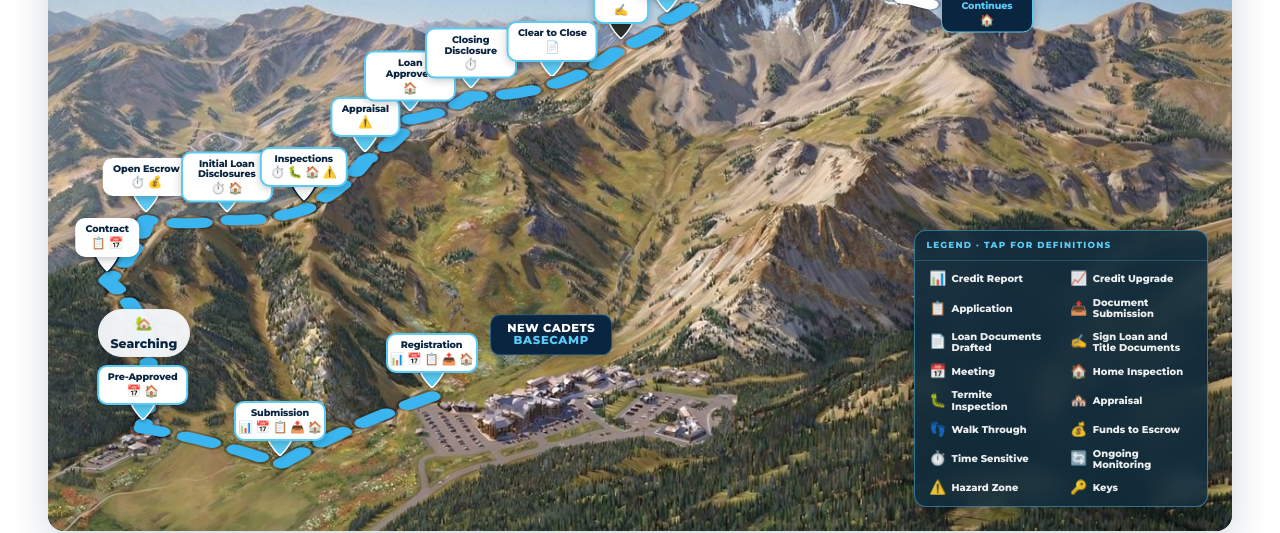
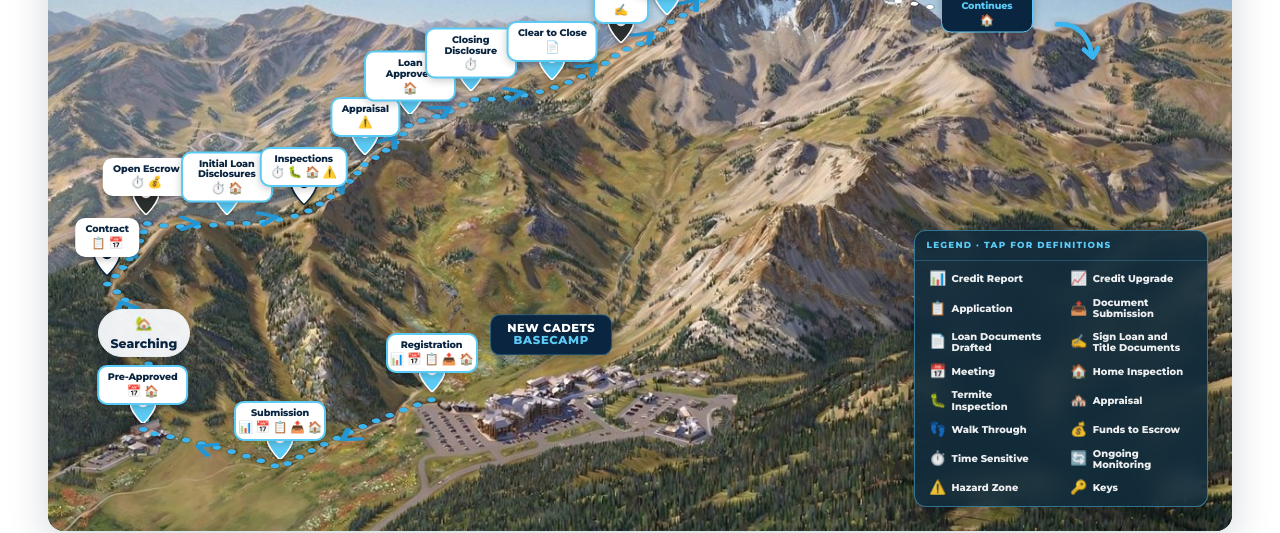
Before and after one commit to darynfillis/darynfillis-website, a plain HTML site: page journey-v2.html in a window 1280 px wide. Shown: the part 674-1207 px from the top of the page. Drawn offline with Linux system fonts and the light colour scheme.

Commit message:
Add files via upload

```diff
--- a/journey-v2.html
+++ b/journey-v2.html
@@ -1363,6 +1363,7 @@ html{-webkit-text-size-adjust:100%;}
 .map-pin.party-neo    { --pin-fill: #5bcbf5; --pin-stroke: #ffffff; --pin-ring: #ffffff; }
 .map-pin.party-agent  { --pin-fill: #ffffff; --pin-stroke: #0A2540; --pin-ring: #0A2540; }
 .map-pin.party-escrow { --pin-fill: #2b2f2e; --pin-stroke: #ffffff; --pin-ring: #ffffff; }
+.map-pin.party-moveIn { --pin-fill: #7c3aed; --pin-stroke: #ffffff; --pin-ring: #ffffff; }
 .map-pin.party-neutral{ --pin-fill: #9ca3af; --pin-stroke: #ffffff; --pin-ring: #ffffff; }
 
 /* ── MAP CARDS (labeled stage cards, positioned like the original) ── */
@@ -1473,6 +1474,20 @@ html{-webkit-text-size-adjust:100%;}
 .map-basecamp-top { display: block; font-weight: 800; font-size: 0.72rem; letter-spacing: 0.04em; color: var(--white); line-height: 1.1; }
 .map-basecamp-bot { display: block; font-weight: 800; font-size: 0.72rem; letter-spacing: 0.06em; color: var(--blue); line-height: 1.1; }
 .map-inner[style*="scale"] .map-basecamp { transform: translate(-50%,-50%) scale(0.6); }
+
+/* Curved "journey continues" arrow to the right of the final card */
+.map-journey-arrow {
+  position: absolute;
+  left: 85%;
+  top: 23%;
+  width: 4%;
+  z-index: 5;
+  pointer-events: none;
+  color: #3bb5ef;
+  filter: drop-shadow(0 1px 3px rgba(0,0,0,0.3));
+}
+.map-journey-arrow svg { width: 100%; height: auto; display: block; }
+.map-inner[style*="scale"] .map-journey-arrow { opacity: 0; }
 
 /* ── ZOOM OUT BUTTON ── */
 .zoom-out-btn { position: absolute; bottom: clamp(18px,3vw,30px); left: clamp(18px,3vw,30px); z-index: 30; background: rgba(10,37,64,0.95); color: var(--white); border: 1px solid rgba(91,203,245,0.5); border-radius: 999px; padding: 10px 20px; font-family: inherit; font-weight: 700; font-size: 0.85rem; cursor: pointer; opacity: 0; visibility: hidden; transform: translateY(8px); transition: all 0.3s ease; display: flex; align-items: center; gap: 6px; backdrop-filter: blur(6px); box-shadow: 0 4px 14px rgba(0,0,0,0.3); }
@@ -1664,6 +1679,10 @@ body.zoom-open { overflow: hidden; }
       <img class="map-bg" src="/journey-map.jpg" srcset="/journey-map-1x.jpg 1x, /journey-map.jpg 2x" alt="Aerial mountain illustration representing the homebuying journey" draggable="false">
       <svg id="trailSvg" viewBox="0 0 100 100" preserveAspectRatio="none"></svg>
       <div id="mapMarkers"></div>
+      <div class="map-journey-arrow"><svg viewBox="0 0 60 70" fill="none" xmlns="http://www.w3.org/2000/svg">
+  <path d="M 4 8 Q 40 6 48 46" stroke="currentColor" stroke-width="6" fill="none" stroke-linecap="round"/>
+  <path d="M 38 40 L 49 50 L 56 38" stroke="currentColor" stroke-width="6" fill="none" stroke-linecap="round" stroke-linejoin="round"/>
+</svg></div>
       <div class="map-basecamp">
         <span class="map-basecamp-top">NEW CADETS</span>
         <span class="map-basecamp-bot">BASECAMP</span>
@@ -2238,7 +2257,7 @@ const stages = [
     card_x: 32.4,
     card_y: 73.3,
     pin_x: 32.4,
-    pin_y: 79.8,
+    pin_y: 80.3,
     border: "blue",
     mapEmojis: ["credit-report", "meeting", "application", "doc-submission", "home-inspection"]
   },
@@ -2271,7 +2290,7 @@ const stages = [
     card_x: 19.6,
     card_y: 83.5,
     pin_x: 19.6,
-    pin_y: 90.0,
+    pin_y: 90.5,
     border: "blue",
     mapEmojis: ["credit-report", "meeting", "application", "doc-submission", "home-inspection"]
   },
@@ -2300,7 +2319,7 @@ const stages = [
     card_x: 8.0,
     card_y: 78.1,
     pin_x: 8.0,
-    pin_y: 84.6,
+    pin_y: 85.1,
     border: "blue",
     mapEmojis: ["meeting", "home-inspection"]
   },
@@ -2327,7 +2346,7 @@ const stages = [
     paths: ["purchase-financed", "purchase-cash", "va", "fha"],
     realExample: null,
     link: null,
-    party: "agent",
+    party: "neutral",
     card_x: 8.1,
     card_y: 70.2,
     pin_x: null,
@@ -2357,7 +2376,7 @@ const stages = [
     card_x: 5.0,
     card_y: 55.9,
     pin_x: 5.0,
-    pin_y: 62.4,
+    pin_y: 62.9,
     border: "plain",
     mapEmojis: ["application", "meeting"]
   },
@@ -2379,11 +2398,11 @@ const stages = [
     paths: ["purchase-financed", "purchase-cash", "va", "fha"],
     realExample: null,
     link: null,
-    party: "neo",
+    party: "escrow",
     card_x: 8.3,
     card_y: 46.8,
     pin_x: 8.3,
-    pin_y: 53.3,
+    pin_y: 53.8,
     border: "plain",
     mapEmojis: ["time-sensitive", "funds-escrow"]
   },
@@ -2413,7 +2432,7 @@ const stages = [
     card_x: 15.1,
     card_y: 46.8,
     pin_x: 15.1,
-    pin_y: 53.3,
+    pin_y: 53.8,
     border: "blue",
     mapEmojis: ["time-sensitive", "home-inspection"]
   },
@@ -2446,7 +2465,7 @@ const stages = [
     card_x: 21.6,
     card_y: 45.3,
     pin_x: 21.6,
-    pin_y: 51.8,
+    pin_y: 52.3,
     border: "blue",
     mapEmojis: ["time-sensitive", "termite", "home-inspection", "hazard-zone"]
   },
@@ -2479,7 +2498,7 @@ const stages = [
     card_x: 26.8,
     card_y: 37.8,
     pin_x: 26.8,
-    pin_y: 44.3,
+    pin_y: 44.8,
     border: "blue",
     mapEmojis: ["hazard-zone"]
   },
@@ -2505,7 +2524,7 @@ const stages = [
     card_x: 30.6,
     card_y: 31.7,
     pin_x: 30.6,
-    pin_y: 38.2,
+    pin_y: 38.7,
     border: "blue",
     mapEmojis: ["home-inspection"]
   },
@@ -2531,7 +2550,7 @@ const stages = [
     card_x: 35.7,
     card_y: 28.2,
     pin_x: 35.7,
-    pin_y: 34.7,
+    pin_y: 35.2,
     border: "blue",
     mapEmojis: ["time-sensitive"]
   },
@@ -2557,7 +2576,7 @@ const stages = [
     card_x: 42.6,
     card_y: 26.5,
     pin_x: 42.6,
-    pin_y: 33.0,
+    pin_y: 33.5,
     border: "blue",
     mapEmojis: ["loan-docs"]
   },
@@ -2583,7 +2602,7 @@ const stages = [
     card_x: 48.4,
     card_y: 20.9,
     pin_x: 48.4,
-    pin_y: 27.4,
+    pin_y: 27.9,
     border: "blue",
     mapEmojis: ["sign-docs"]
   },
@@ -2609,7 +2628,7 @@ const stages = [
     card_x: 52.3,
     card_y: 16.8,
     pin_x: 52.3,
-    pin_y: 23.3,
+    pin_y: 23.8,
     border: "blue",
     mapEmojis: ["funds-escrow"]
   },
@@ -2635,7 +2654,7 @@ const stages = [
     card_x: 56.1,
     card_y: 11.3,
     pin_x: 56.1,
-    pin_y: 17.8,
+    pin_y: 18.3,
     border: "plain",
     mapEmojis: ["time-sensitive"]
   },
@@ -2665,7 +2684,7 @@ const stages = [
     card_x: 61.5,
     card_y: 4.6,
     pin_x: 61.5,
-    pin_y: 11.1,
+    pin_y: 11.6,
     border: "black",
     mapEmojis: ["meeting"]
   },
@@ -2691,7 +2710,7 @@ const stages = [
     card_x: 66.5,
     card_y: 10.3,
     pin_x: 66.5,
-    pin_y: 16.8,
+    pin_y: 17.3,
     border: "plain",
     mapEmojis: ["keys"]
   },
@@ -2713,11 +2732,11 @@ const stages = [
     paths: ["purchase-financed", "purchase-cash", "va", "fha"],
     realExample: null,
     link: null,
-    party: "neutral",
+    party: "moveIn",
     card_x: 73.1,
     card_y: 13.8,
     pin_x: 73.1,
-    pin_y: 20.3,
+    pin_y: 20.8,
     border: "purple",
     mapEmojis: ["ongoing"]
   },
@@ -2742,7 +2761,7 @@ const stages = [
     paths: ["purchase-financed", "purchase-cash", "va", "fha", "refi"],
     realExample: null,
     link: "/mortgage-under-management",
-    party: "neo",
+    party: "neutral",
     card_x: 79.3,
     card_y: 21.5,
     pin_x: null,
@@ -3045,36 +3064,57 @@ const stageIcons = {
       return s;
     }
 
-    // Split into lower (blue) and summit (white) sections.
-    // Snow line ~ y < 17. Find the index where the path enters the snow.
-    const SNOW_Y = 17;
+    // Split into lower (blue) and summit (white) sections at the snow line.
+    const SNOW_Y = 16;
     let splitIdx = pts.length;
     for (let i = 0; i < pts.length; i++) {
       if (pts[i].y < SNOW_Y) { splitIdx = i; break; }
     }
-    // Lower section: pts[0..splitIdx] (include one overlap point for continuity)
     const lower = pts.slice(0, Math.min(splitIdx + 1, pts.length));
-    // Upper section: from the last lower point through the end
     const upper = pts.slice(Math.max(splitIdx - 1, 0));
 
     const dLower = buildPath(lower);
     const dUpper = upper.length >= 2 ? buildPath(upper) : '';
 
+    // Build directional arrowheads at intervals along the path.
+    // Place an arrow at the midpoint between every couple of stages.
+    function buildArrows(points, color) {
+      let out = '';
+      for (let i = 1; i < points.length; i++) {
+        // arrow between points[i-1] and points[i], at ~60% along
+        const p0 = points[i-1], p1 = points[i];
+        const t = 0.55;
+        const ax = p0.x + (p1.x - p0.x) * t;
+        const ay = p0.y + (p1.y - p0.y) * t;
+        const angle = Math.atan2(p1.y - p0.y, p1.x - p0.x) * 180 / Math.PI;
+        // Small chevron arrow (pointing in travel direction)
+        out += `<g transform="translate(${ax} ${ay}) rotate(${angle})">
+          <path d="M -0.7 -0.9 L 0.6 0 L -0.7 0.9" fill="none" stroke="${color}"
+            stroke-width="0.5" stroke-linecap="round" stroke-linejoin="round"/>
+        </g>`;
+      }
+      return out;
+    }
+
     const upperSvg = dUpper ? `
-      <path class="trail-shadow" d="${dUpper}" fill="none" stroke="rgba(0,0,0,0.22)"
-        stroke-width="1.9" stroke-linecap="round" stroke-linejoin="round"/>
+      <path class="trail-shadow" d="${dUpper}" fill="none" stroke="rgba(0,0,0,0.18)"
+        stroke-width="0.85" stroke-linecap="round" stroke-linejoin="round"/>
       <path id="trailPathUpper" class="trail-line" d="${dUpper}" fill="none" stroke="#ffffff"
-        stroke-width="1.5" stroke-linecap="round" stroke-linejoin="round"/>` : '';
+        stroke-width="0.6" stroke-linecap="round" stroke-linejoin="round"/>` : '';
 
     svg.innerHTML = `
-      <path class="trail-shadow" d="${dLower}" fill="none" stroke="rgba(0,0,0,0.28)"
-        stroke-width="2.0" stroke-linecap="round" stroke-linejoin="round"/>
+      <path class="trail-shadow" d="${dLower}" fill="none" stroke="rgba(0,0,0,0.22)"
+        stroke-width="0.95" stroke-linecap="round" stroke-linejoin="round"/>
       <path id="trailPathLower" class="trail-line" d="${dLower}" fill="none" stroke="#3bb5ef"
-        stroke-width="1.5" stroke-linecap="round" stroke-linejoin="round"/>
+        stroke-width="0.7" stroke-linecap="round" stroke-linejoin="round"/>
       ${upperSvg}
+      <g class="trail-arrows">
+        ${buildArrows(lower, '#2596d4')}
+        ${buildArrows(upper, '#ffffff')}
+      </g>
     `;
 
-    // Animate both with a chunky dash pattern (longer dashes like the original)
+    // Animate both with a fine dotted pattern (delicate round dots like the original)
     const lowerEl = $('#trailPathLower'), upperEl = $('#trailPathUpper');
     [lowerEl, upperEl].forEach(el => {
       if (!el) return;
@@ -3085,12 +3125,12 @@ const stageIcons = {
         el.style.transition = 'stroke-dashoffset 1.5s cubic-bezier(0.4,0,0.2,1)';
         el.style.strokeDashoffset = '0';
         setTimeout(() => {
-          el.style.strokeDasharray = '2.4 2.2';
+          // Fine round dots: tiny dash, larger gap, round caps make them dots
+          el.style.strokeDasharray = '0.01 1.4';
           el.style.strokeDashoffset = '0';
         }, 1500);
       });
     });
-    // Also dash the shadows to match
     $$('.trail-shadow').forEach(el => {
       const L = el.getTotalLength();
       el.style.strokeDasharray = `${L} ${L}`;
@@ -3098,9 +3138,16 @@ const stageIcons = {
       requestAnimationFrame(() => {
         el.style.transition = 'stroke-dashoffset 1.5s cubic-bezier(0.4,0,0.2,1)';
         el.style.strokeDashoffset = '0';
-        setTimeout(() => { el.style.strokeDasharray = '2.4 2.2'; el.style.strokeDashoffset = '0'; }, 1500);
+        setTimeout(() => { el.style.strokeDasharray = '0.01 1.4'; el.style.strokeDashoffset = '0'; }, 1500);
       });
     });
+    // Fade arrows in after the trail draws
+    const arrowGroup = svg.querySelector('.trail-arrows');
+    if (arrowGroup) {
+      arrowGroup.style.opacity = '0';
+      arrowGroup.style.transition = 'opacity 0.6s ease 1.5s';
+      requestAnimationFrame(() => { arrowGroup.style.opacity = '1'; });
+    }
   }
 
   // Pins (teardrop) + Cards (name + emoji + number badge)
```
